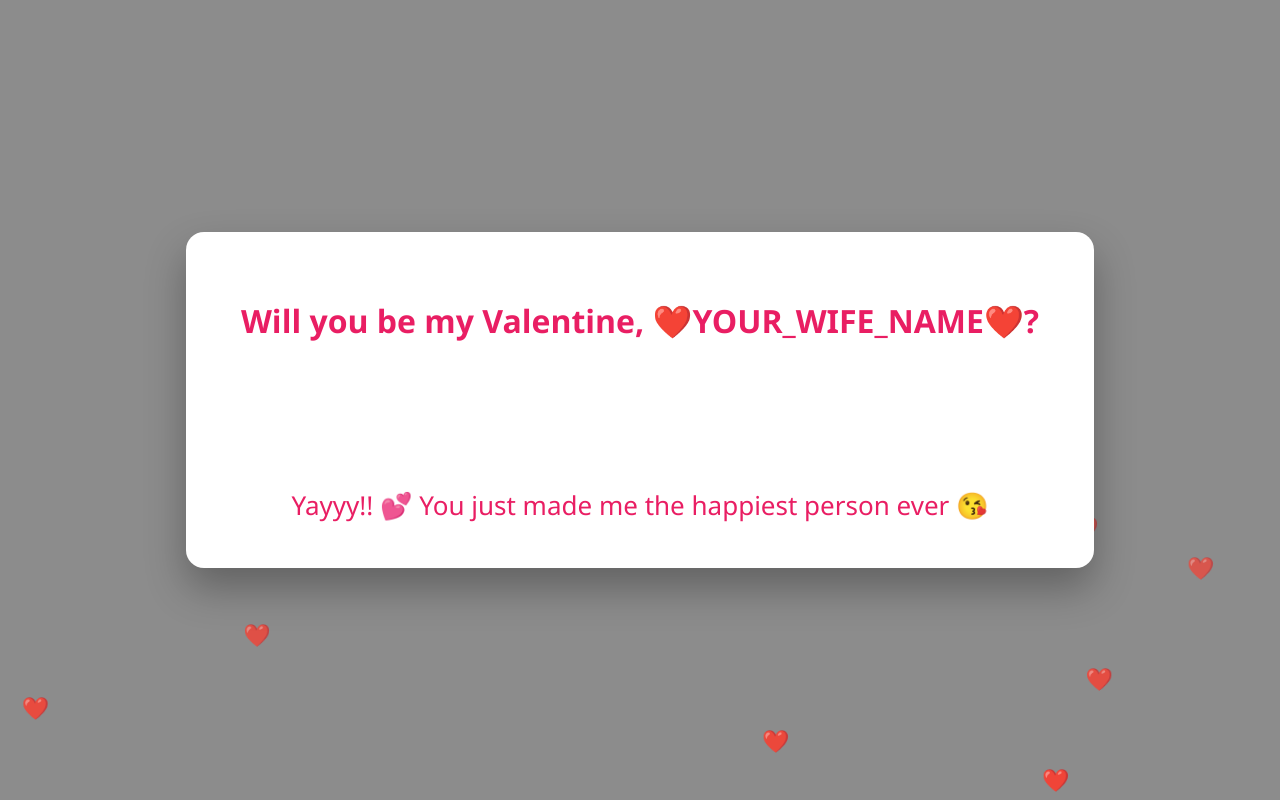
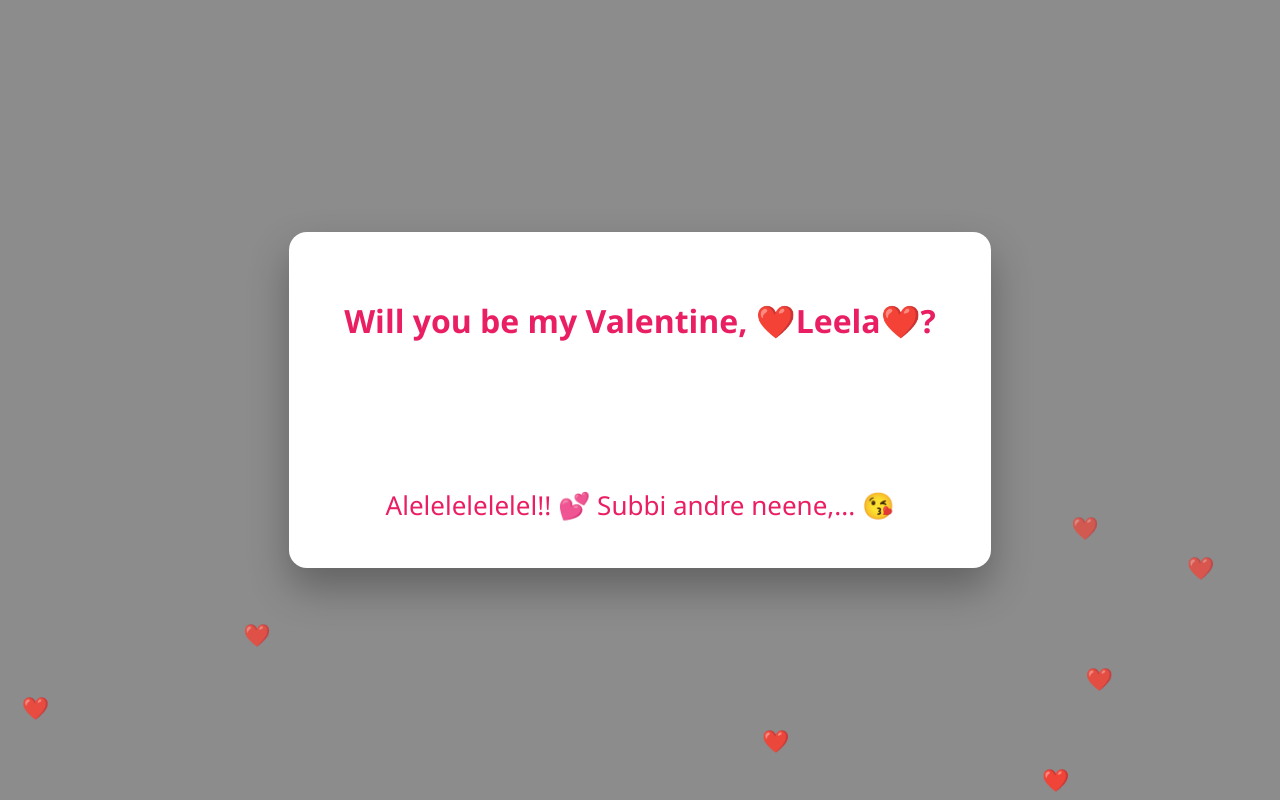
Before and after one commit to kiranmk-roshan/leelavalentine, a plain HTML site: page index.html in a window 1280 px wide. Both pictures are taken after a click on the button "Yes 💖". Drawn offline with Linux system fonts and the light colour scheme.

Commit message:
Update index.html

```diff
--- a/index.html
+++ b/index.html
@@ -117,7 +117,7 @@
 <!-- 💝 Main Card -->
 <div class="card">
   <!-- ✏️ CHANGE NAME HERE -->
-  <h1>Will you be my Valentine, ❤️YOUR_WIFE_NAME❤️?</h1>
+  <h1>Will you be my Valentine, ❤️Leela❤️?</h1>
 
   <div class="buttons">
     <button id="yesBtn">Yes 💖</button>
@@ -125,8 +125,8 @@
   </div>
 
   <div id="finalMsg">
-    Yayyy!! 💕
-    You just made me the happiest person ever 😘
+    Alelelelelelel!! 💕
+    Subbi andre neene,... 😘
   </div>
 </div>
 
```
